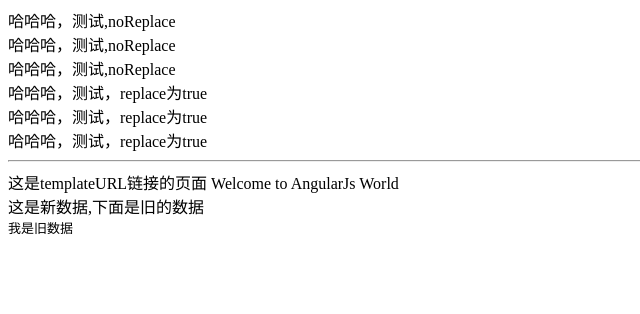
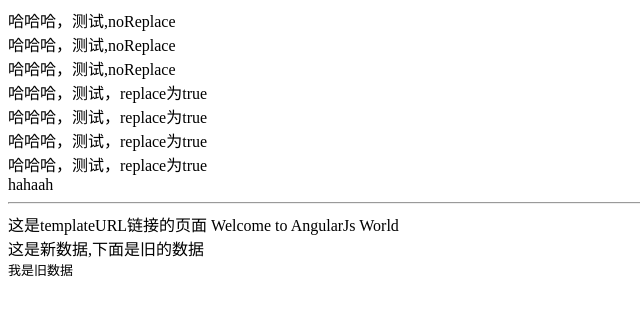
Before and after one commit to 304471720/Angularjs, a plain HTML site: page AngularJS从懵逼到入门/6、自定义指令/index.html in a window 1280 px wide. Shown: the whole page, without its empty margins (0-640 px from the left). Drawn offline with nearby package versions, Linux system fonts and the light colour scheme.

Commit message:
注释指令
注释指令

```diff
--- a/AngularJS从懵逼到入门/6、自定义指令/directive.js
+++ b/AngularJS从懵逼到入门/6、自定义指令/directive.js
@@ -19,7 +19,7 @@ var myApp=angular.module('myApp',[],['$compileProvider','$controllerProvider',fu
     });
     $compileProvider.directive('testReplace',function(){
         return{
-            restrict:'ECA',
+            restrict:'ECAM',
             template:'<div>哈哈哈，测试，replace为true</div>',
             replace:true
         }
--- a/AngularJS从懵逼到入门/6、自定义指令/index.html
+++ b/AngularJS从懵逼到入门/6、自定义指令/index.html
@@ -14,6 +14,8 @@
     <test-replace>element</test-replace>
     <div class="test-replace">class</div>
     <div test-replace>attribute</div>
+    <!-- directive:test-replace -->
+    <div>hahaah</div>
 </div>
 <div ng-controller="firstController">
     <templateurl></templateurl>
```
